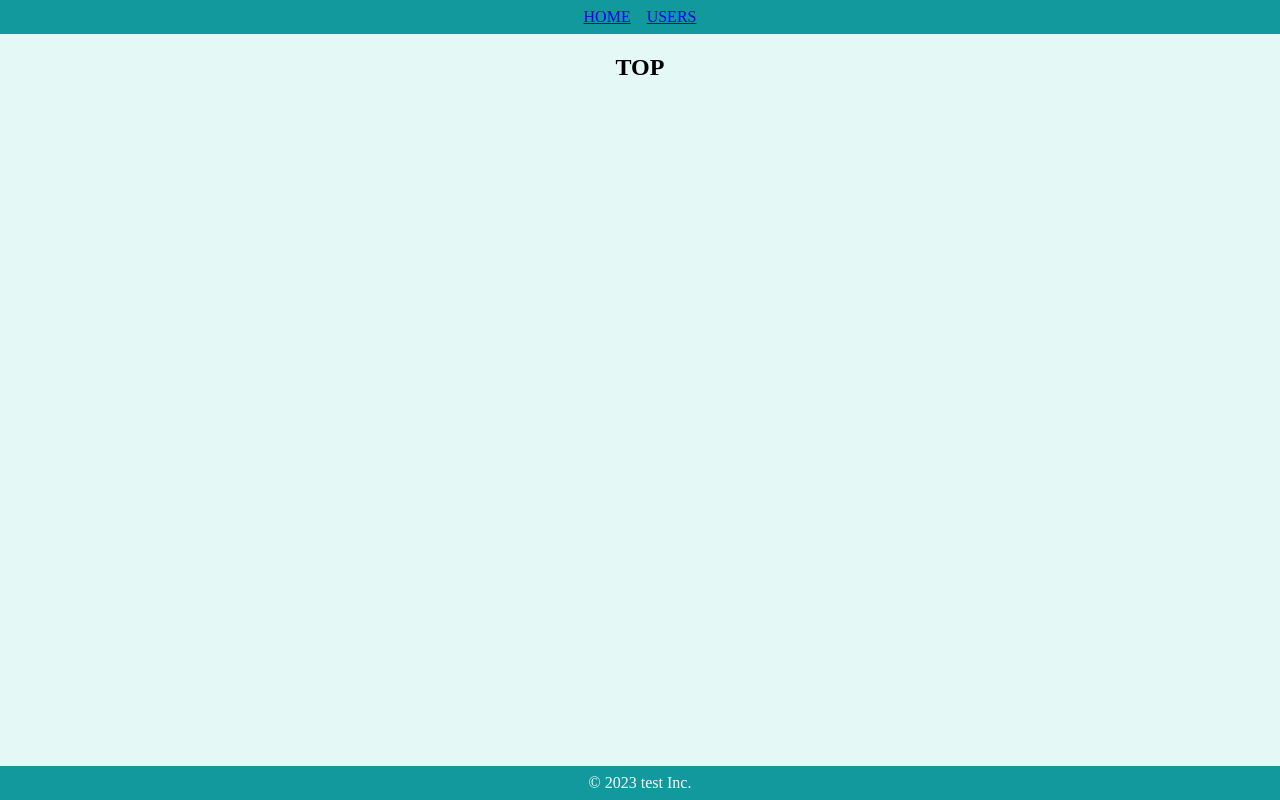
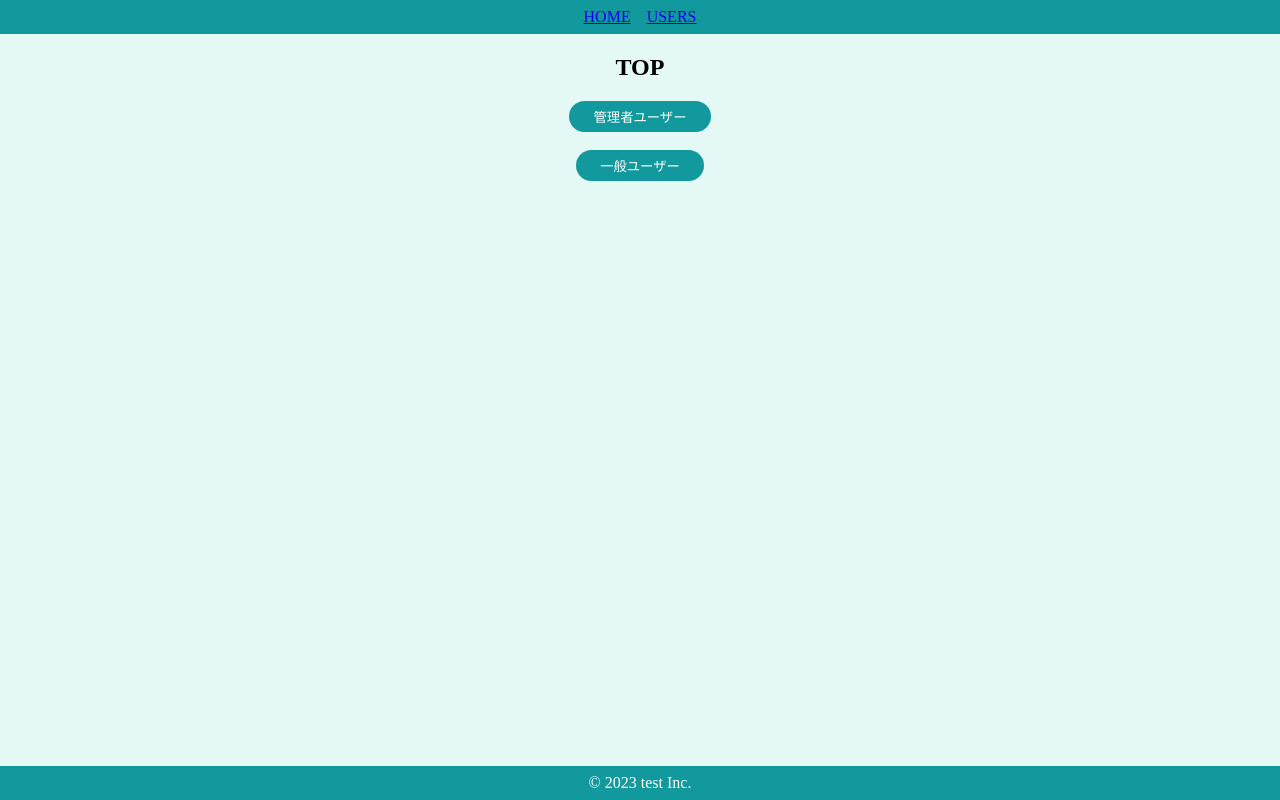
Before and after one commit to Ha-ji-me/leraning-react-jakee, a React (Create React App) app: page / in a window 1280 px wide. Built offline with nearby package versions, Linux system fonts and the light colour scheme.

Commit message:
sec7/グローバルステート：バケツリレーは4回目くらいからため息出る。

```diff
--- a/src/components/atoms/button/SecondaryButton.jsx
+++ b/src/components/atoms/button/SecondaryButton.jsx
@@ -2,9 +2,9 @@
 import { BaseButton } from "./BaseButton";
 
 export const SecondaryButton = (props) => {
-  const { children } = props;
+  const { children, onClick } = props;
   return (
-    <SButton>{ children }</SButton>
+    <SButton onClick={ onClick }>{ children }</SButton>
   )
 }
 
--- a/src/components/molculus/user/UserIconWithName.jsx
+++ b/src/components/molculus/user/UserIconWithName.jsx
@@ -1,11 +1,12 @@
 import styled from "styled-components";
 export const UserIconWithName = (props) => {
-  const { image, name } = props;
+  const { image, name, isAdmin } = props;
 
   return (
     <SContainer>
       <SImage height={160} width={160} src={image} alt={name} />
       <SNname>{ name }</SNname>
+      {isAdmin && <SEdit>編集</SEdit>}
     </SContainer>
   )
 }
@@ -24,3 +25,9 @@
   margin: 0;
   color: #40514e;
 `;
+
+const SEdit = styled.span`
+  text-decoration: underline;
+  color: #aaa;
+  cursor: pointer;
+`
--- a/src/components/organisms/user/UserCard.jsx
+++ b/src/components/organisms/user/UserCard.jsx
@@ -4,11 +4,11 @@
 import { UserIconWithName } from "../../molculus/user/UserIconWithName";
 
 export const UserCard = memo((props) => {
-  const { user } = props;
+  const { user, isAdmin } = props;
 
   return (
     <Card>
-      <UserIconWithName image={user.image} name={user.name} />
+      <UserIconWithName image={user.image} name={user.name} isAdmin={isAdmin} />
       <SDl>
         <dt>メール</dt>
         <dd>{ user.mail }</dd>
--- a/src/components/pages/Top.jsx
+++ b/src/components/pages/Top.jsx
@@ -1,9 +1,25 @@
 import styled from "styled-components"
+import { useNavigate } from "react-router-dom"
+import { SecondaryButton } from "../atoms/button/SecondaryButton"
 
 export const Top = () => {
+  const navigate = useNavigate();
+
+  const onClickAdmin = () => {
+    navigate("/users", { state: { isAdmin: true } });
+  }
+
+  const onClickGeneral = () => {
+    navigate("/users", { state: { isAdmin: false } });
+  }
+
   return (
     <SContainer>
       <h2>TOP</h2>
+      <SecondaryButton onClick={ onClickAdmin }>管理者ユーザー</SecondaryButton>
+      <br />
+      <br />
+      <SecondaryButton onClick={ onClickGeneral }>一般ユーザー</SecondaryButton>
     </SContainer>
   )
 }
--- a/src/components/pages/Users.jsx
+++ b/src/components/pages/Users.jsx
@@ -1,4 +1,5 @@
 import styled from "styled-components"
+import { useLocation } from "react-router-dom";
 import { SearchInput } from "../molculus/SearchInput"
 import { UserCard } from "../organisms/user/UserCard";
 
@@ -15,13 +16,16 @@
     }
   }));
 
+  const { state } = useLocation();
+  const isAdmin = state ? state.isAdmin : false;
+
   return (
     <SContainer>
       <h2>Users</h2>
       <SearchInput />
       <SUserArea>
         {users.map((user) => (
-          <UserCard key={user.id} user={user} />
+          <UserCard key={user.id} user={user} isAdmin={isAdmin} />
         ))}
       </SUserArea>
     </SContainer>
```
